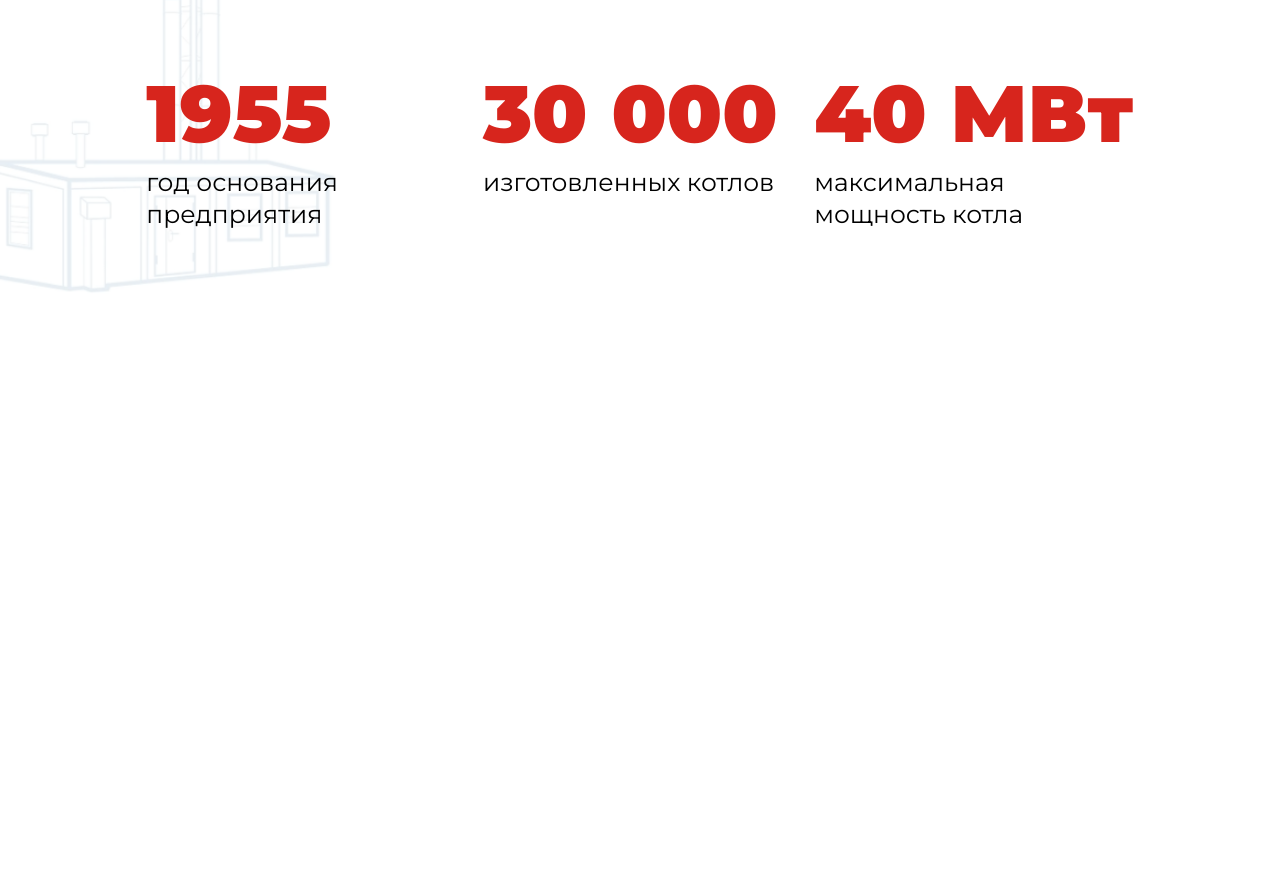
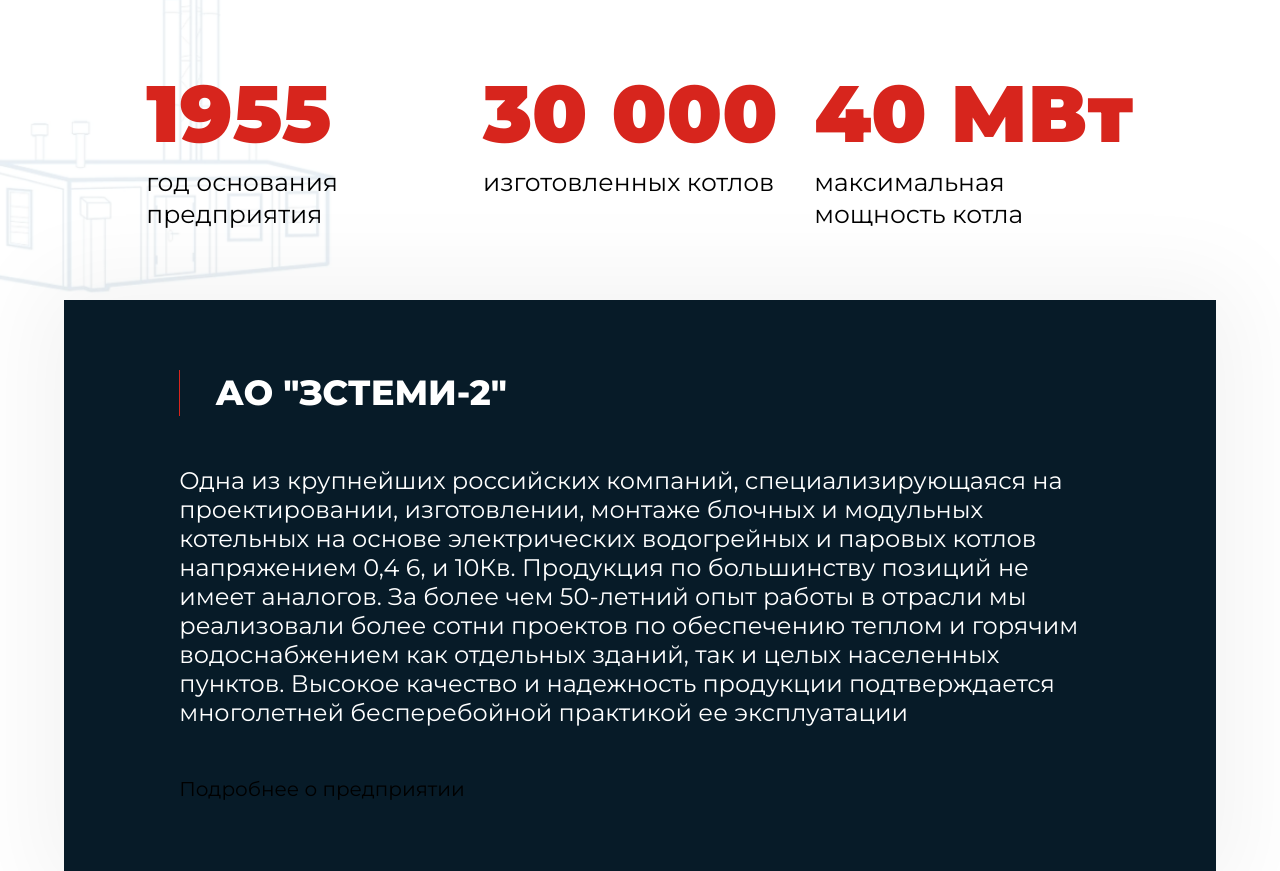
Before and after one commit to Oxotni4eg/project-boiler, a plain HTML site: page index.html in a window 1280 px wide. Shown: the part 1016-1887 px from the top of the page. Before the commit the page ends 1316 px from the top, so only its background shows below. Drawn offline with Linux system fonts and the light colour scheme.

Commit message:
complete about-company(not full)

```diff
--- a/css/style.css
+++ b/css/style.css
@@ -226,3 +226,29 @@ a:hover {
     line-height: 126%;
     max-width: 300px;
 }
+
+.about-company .wrapper-90 {
+    width: 90%;
+    margin: 0 auto;
+    background: #071B28;
+    box-shadow: 0px 4px 89px 23px rgba(0, 0, 0, 0.05);
+}
+
+.about-company h3,
+.about-company p {
+    color: white;
+    margin-bottom: 50px;
+}
+
+.about-company h3 {
+    font-weight: 800;
+    font-size: 35px;
+    line-height: 46px;
+    padding-left: 35px;
+    border-left: 1px solid #D7251D;
+}
+
+.about-company p {
+    font-size: 24px;
+    line-height: 29px;
+}
--- a/index.html
+++ b/index.html
@@ -72,6 +72,16 @@
             </div>
         </section>
 
+        <section class="about-company">
+            <div class="wrapper-90 padding">
+                <div class="container">
+                    <h3>АО "ЗСТЕМИ-2"</h3>
+                    <p>Одна из крупнейших российских компаний, специализирующаяся на проектировании, изготовлении, монтаже блочных и модульных котельных на основе электрических водогрейных и паровых котлов напряжением 0,4 6, и 10Кв. Продукция по большинству позиций не имеет аналогов. За более чем 50-летний опыт работы в отрасли мы реализовали более сотни проектов по обеспечению теплом и горячим водоснабжением как отдельных зданий, так и целых населенных пунктов. Высокое качество и надежность продукции подтверждается многолетней бесперебойной практикой ее эксплуатации</p>
+                    <a href="#">Подробнее о предприятии</a>
+                </div>
+            </div>
+        </section>
+
     </div>
 
 </body>
```
Also changed, not shown: img/render-about-company.png (added).
